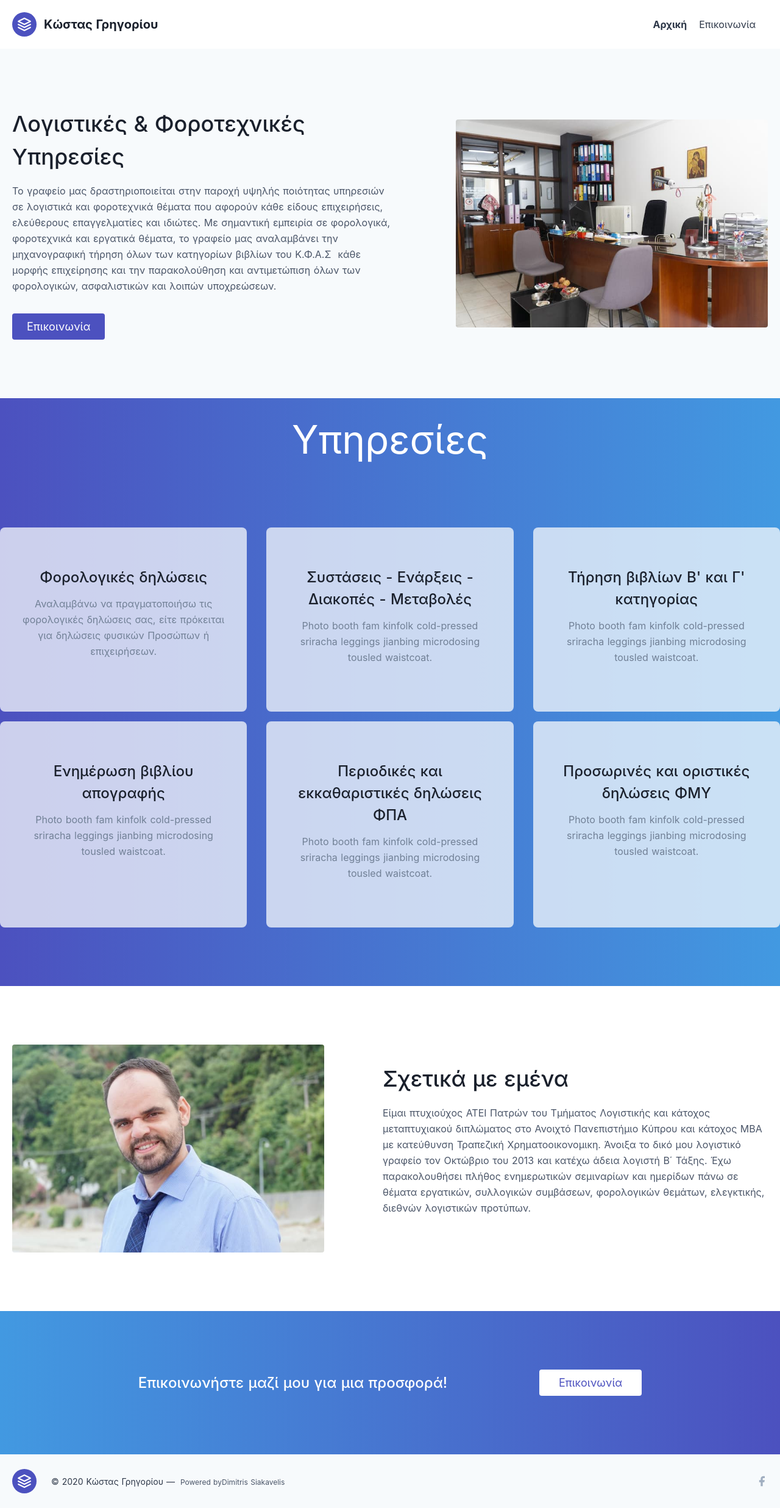
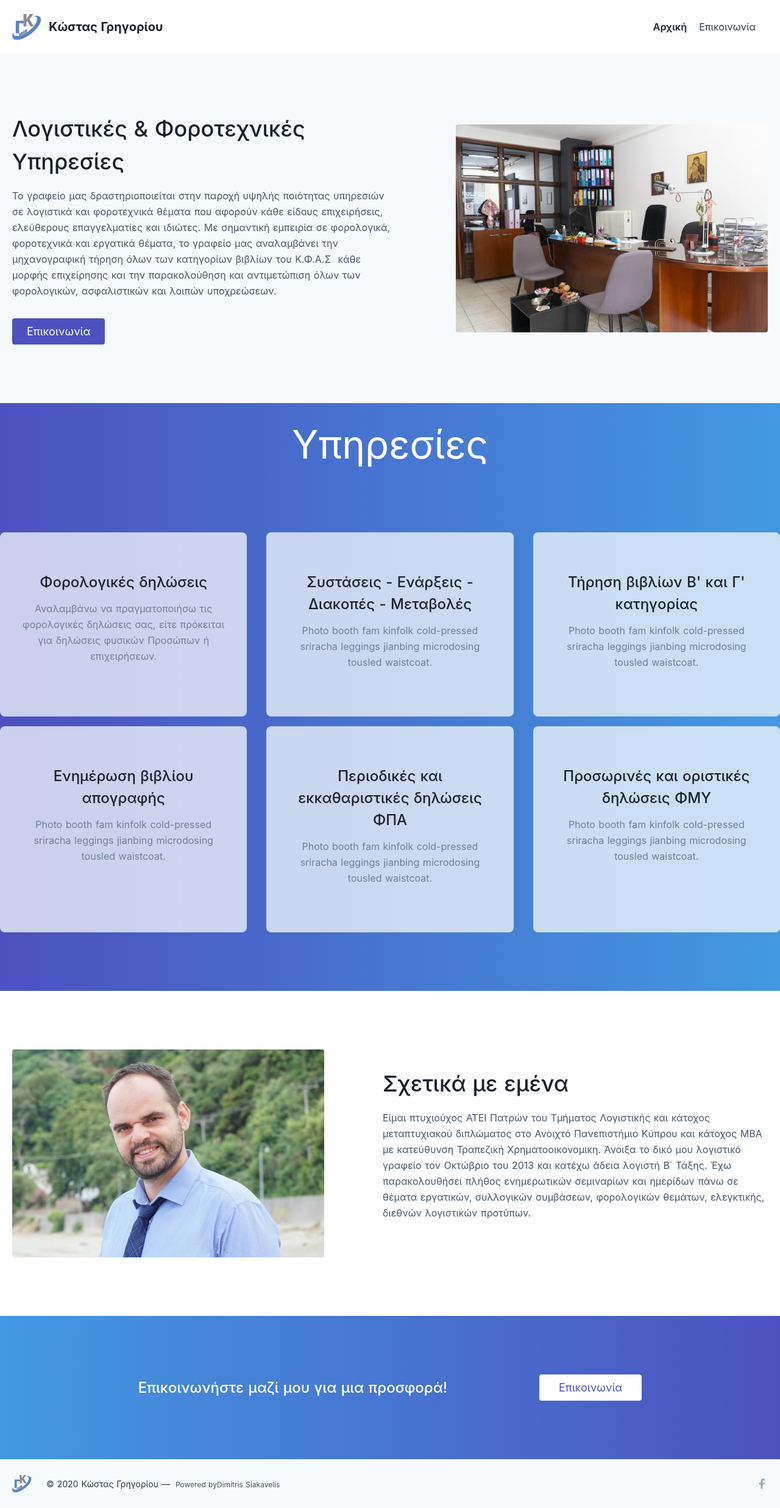
Before and after one commit to dimitrisscript/kgaccountant, a Nuxt app: page / in a window 1280 px wide. Shown: the whole page at 61% size. Built offline with nearby package versions, Linux system fonts and the light colour scheme.

Commit message:
add logo

```diff
--- a/components/Footer.vue
+++ b/components/Footer.vue
@@ -9,20 +9,7 @@
           aria-label="home"
           class="flex title-font font-medium items-center md:justify-start justify-center text-gray-900"
         >
-          <svg
-            xmlns="http://www.w3.org/2000/svg"
-            fill="none"
-            stroke="currentColor"
-            stroke-linecap="round"
-            stroke-linejoin="round"
-            stroke-width="2"
-            class="w-10 h-10 text-white p-2 bg-indigo-700 rounded-full"
-            viewBox="0 0 24 24"
-          >
-            <path
-              d="M12 2L2 7l10 5 10-5-10-5zM2 17l10 5 10-5M2 12l10 5 10-5"
-            ></path>
-          </svg>
+          <img src="/logo.svg" class="h-8" />
         </NuxtLink>
         <p class="text-sm text-gray-800 sm:ml-6 sm:mt-0 mt-4">
           © 2020 {{ $attrs.data.title }} —
--- a/components/Menu.vue
+++ b/components/Menu.vue
@@ -7,20 +7,7 @@
         to="/"
         class="flex title-font font-medium items-center text-gray-900 mb-4 md:mb-0"
       >
-        <svg
-          xmlns="http://www.w3.org/2000/svg"
-          fill="none"
-          stroke="currentColor"
-          stroke-linecap="round"
-          stroke-linejoin="round"
-          stroke-width="2"
-          class="w-10 h-10 text-white p-2 bg-indigo-700 rounded-full"
-          viewBox="0 0 24 24"
-        >
-          <path
-            d="M12 2L2 7l10 5 10-5-10-5zM2 17l10 5 10-5M2 12l10 5 10-5"
-          ></path>
-        </svg>
+        <img src="/logo.svg" class="h-12" />
         <span class="ml-3 text-xl">Κώστας Γρηγορίου</span>
       </NuxtLink>
       <nav
```
Also changed, not shown: static/logo.svg (added).
